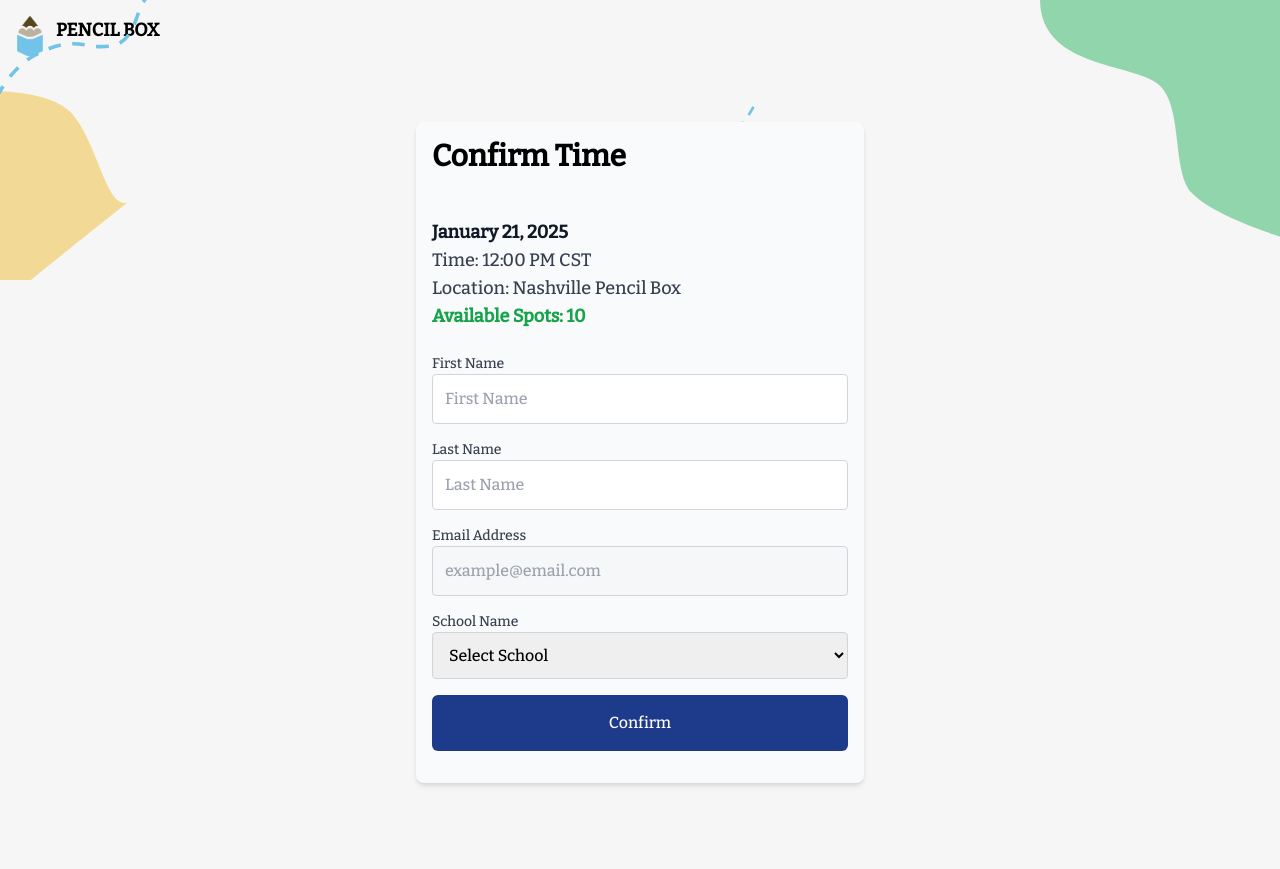
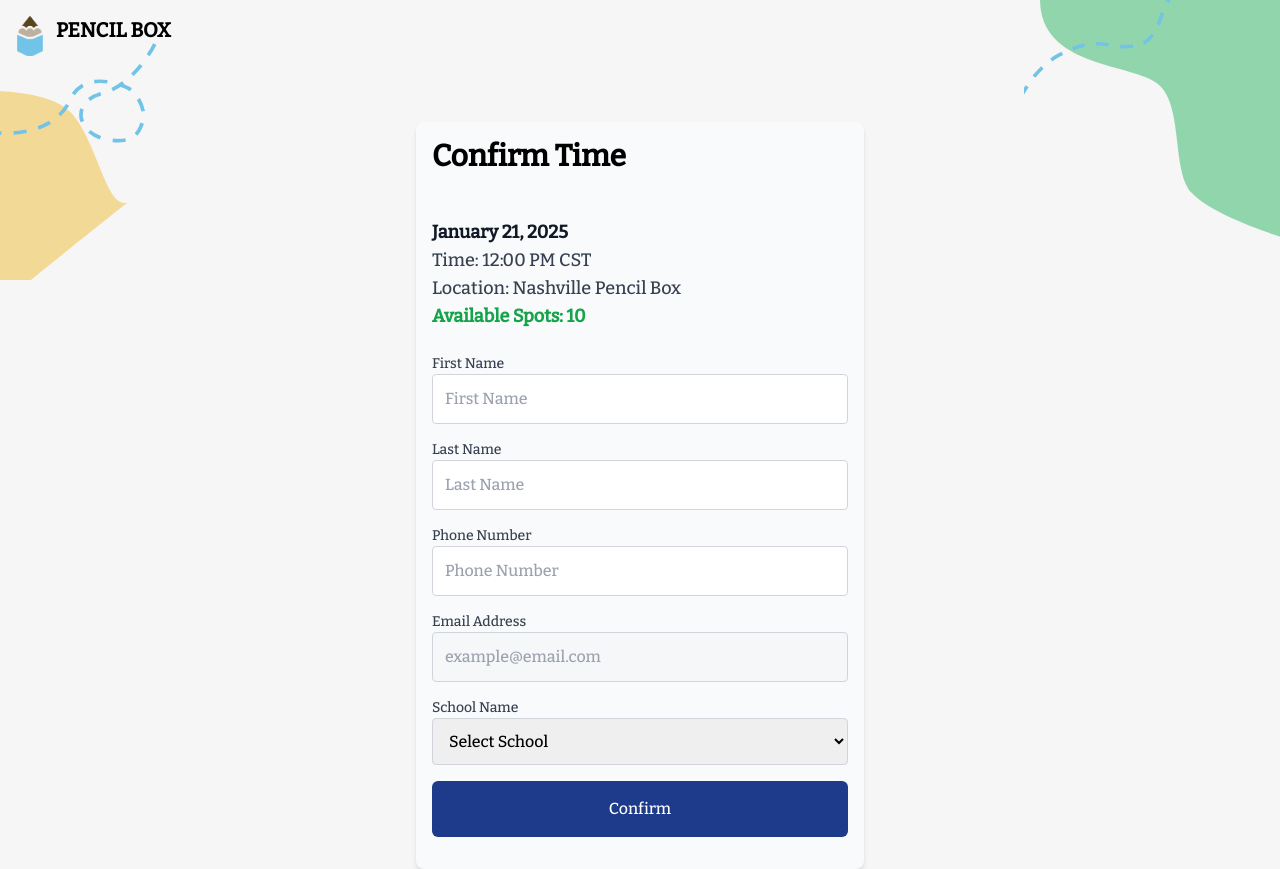
Before and after one commit to Pencil-For-Schools/pencil-tech-ui, a Next.js app: page /register-to-shop/teacher-info in a window 1280 px wide. Before the commit the page ends 800 px from the top, so only its background shows below. Built offline with nearby package versions, Linux system fonts and the light colour scheme.

Commit message:
finished home page

```diff
--- a/src/app/(scheduling)/layout.js
+++ b/src/app/(scheduling)/layout.js
@@ -1,26 +1,6 @@
 export default function SchedulingLayout({ children }) {
   return (
     <>
-      {/* BACKGROUND */}
-      <div className="flex justify-left z-50 p-4">
-        <img
-          src="/images/pencil-icon-2.f7c1ee4b.svg"
-          id="pencil-icon"
-          alt="A cartoon pencil"
-          className="h-10 w-10 pr-3"
-        />
-        <div className="text-left">
-          {/* Doubled the font size */}
-          <h1 className="text-black font-bold text-lg">PENCIL BOX</h1>{" "}
-          {/* Doubled the font size */}
-        </div>
-      </div>
-      <div className="">
-        <div className="blob-1"></div>
-        <div className="blob-2"></div>
-        <div className="dotted-line-1"></div>
-        <div className="dotted-line-2"></div>
-      </div>
       {children}
     </>
   );
--- a/src/app/(scheduling)/register-to-shop/teacher-info/page.js
+++ b/src/app/(scheduling)/register-to-shop/teacher-info/page.js
@@ -10,6 +10,7 @@ const initialState = {
   firstName: "",
   lastName: "",
   schoolId: "",
+  phone:"",
 };
 
 const sampleSchoolData = {
@@ -28,6 +29,7 @@ export default function TeacherInfoPage({ params, searchParams }) {
   const [email, setEmail] = useState(searchParams.email);
   const [firstName, setFirstName] = useState(initialState.firstName);
   const [lastName, setLastName] = useState(initialState.lastName);
+  const [phone, setPhone] = useState(initialState.phone);
   const [loading, setLoading] = useState(true);
   const [schoolId, setSchoolId] = useState(searchParams.school_id);
   const [selectedShop, setSelectedShop] = useState({});
@@ -40,6 +42,7 @@ export default function TeacherInfoPage({ params, searchParams }) {
     setFirstName(initialState.firstName);
     setLastName(initialState.lastName);
     setSchoolId(initialState.schoolId);
+    setPhone(initialState.phone);
   };
 
   const handleSubmit = (e) => {
@@ -138,6 +141,19 @@ export default function TeacherInfoPage({ params, searchParams }) {
             </div>
             <div>
               <label className="block text-sm font-medium text-gray-700">
+                Phone Number
+              </label>
+              <input
+                type="tel"
+                value={phone}
+                onChange={(e) => setPhone(e.target.value)}
+                placeholder="Phone Number"
+                className="w-full p-3 border border-gray-300 rounded focus:outline-none focus:ring-2 focus:ring-blue-500"
+                required
+              />
+            </div>
+            <div>
+              <label className="block text-sm font-medium text-gray-700">
                 Email Address
               </label>
               <input
--- a/src/app/(shopping)/layout.js
+++ b/src/app/(shopping)/layout.js
@@ -1,26 +1,6 @@
 export default function ShopLayout({ children }) {
   return (
     <>
-      {/* BACKGROUND */}
-      <div className="flex justify-left z-50 p-4">
-        <img
-          src="/images/pencil-icon-2.f7c1ee4b.svg"
-          id="pencil-icon"
-          alt="A cartoon pencil"
-          className="h-10 w-10 pr-3"
-        />
-        <div className="text-left">
-          {/* Doubled the font size */}
-          <h1 className="text-black font-bold text-lg">PENCIL BOX</h1>{" "}
-          {/* Doubled the font size */}
-        </div>
-      </div>
-      <div className="">
-        <div className="blob-1"></div>
-        <div className="blob-2"></div>
-        <div className="dotted-line-1"></div>
-        <div className="dotted-line-2"></div>
-      </div>
       {children}
     </>
   );
--- a/src/app/globals.css
+++ b/src/app/globals.css
@@ -36,9 +36,9 @@
   background-size: 12em;
   background-position-y: -1em;
   background-position-x: 0;
-  width: 50%;
+  width: 20%;
   z-index: 2;
-  left: 0;
+  right: 0;
   top: 0
 }
 
@@ -50,13 +50,13 @@
 
 .dotted-line-2 {
   background: url(/media/background/Vector-4.a3db0006.svg) no-repeat;
-  background-size: 14.2em;
+  background-size: 20em;
   background-position-y: .8em;
-  background-position-x: -2.9em;
-  width: 55%;
+  background-position-x: -10em;
+  width: 100%;
   z-index: 0;
   right: 0;
-  top: 4.5em
+  top: 0;
 }
 
 @font-face {
--- a/src/app/layout.js
+++ b/src/app/layout.js
@@ -1,6 +1,7 @@
 import { Inter } from "next/font/google";
 import "./globals.css";
 import { head } from "@/utils";
+import Link from "next/link";
 
 const inter = Inter({ subsets: ["latin"] });
 
@@ -14,7 +15,31 @@ export default function RootLayout({ children }) {
     <html lang="en">
       {head}
       <body>
-        <div>{children}</div>
+        {/* BACKGROUND */}
+          <Link href="/">
+        <div className="flex justify-left z-[1000] p-4">
+            <img
+              src="/images/pencil-icon-2.f7c1ee4b.svg"
+              id="pencil-icon"
+              alt="A cartoon pencil"
+              className="h-10 w-10 pr-3 relative z-[1000]"
+            />
+            <div className="text-left">
+              {/* Doubled the font size */}
+              <h1 className="text-black font-bold text-xl relative z-[1000]">
+                PENCIL BOX
+              </h1>{" "}
+              {/* Doubled the font size */}
+            </div>
+        </div>
+          </Link>
+        <div>
+          <div className="blob-1"></div>
+          <div className="blob-2"></div>
+          <div className="dotted-line-1"></div>
+          <div className="dotted-line-2"></div>
+        </div>
+        {children}
       </body>
     </html>
   );
--- a/src/app/page.js
+++ b/src/app/page.js
@@ -1,3 +1,26 @@
+"use client";
+
+import { useRouter } from "next/navigation";
+
 export default function Home() {
-  return <> HOME</>;
+  const router = useRouter();
+
+  return (
+    <>
+      <div className="flex items-center justify-center mt-40 w-full">
+        <div className="w-full max-w-sm space-y-6 p-4 bg-white rounded-lg shadow-md">
+          <button
+            onClick={()=> router.push('/select-time')}
+            className="w-full py-6 mt-4 bg-[#00a38f] text-white hover:bg-blue-600 rounded-md font-semibold text-2xl relative z-[1000]">
+            SCHEDULE A SHOP
+          </button>
+          <button
+            onClick={()=> router.push('/login')}
+            className="w-full py-6 mt-4 bg-blue-900 text-white hover:bg-blue-600 rounded-md font-semibold text-2xl relative z-[1000]">
+            START A SHOP
+          </button>
+        </div>
+      </div>
+    </>
+  );
 }
```
